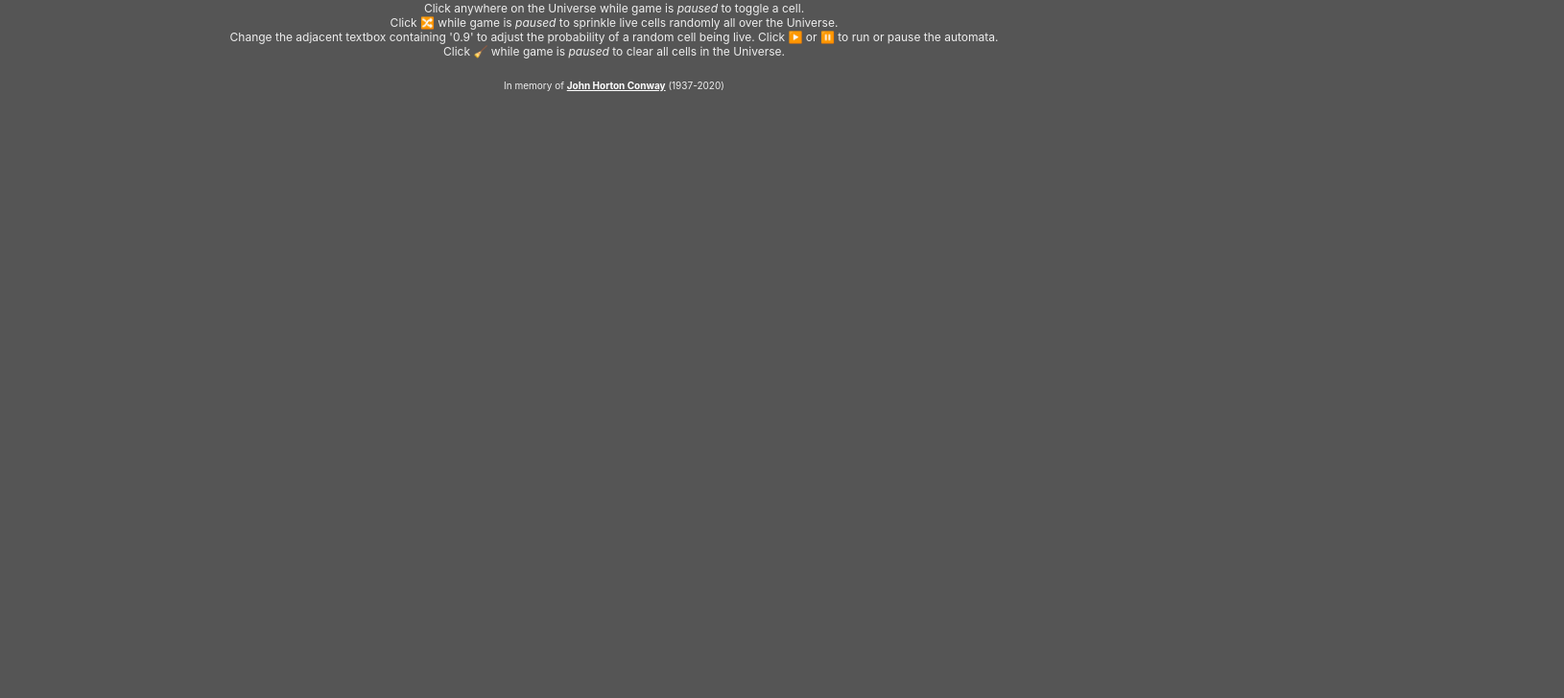
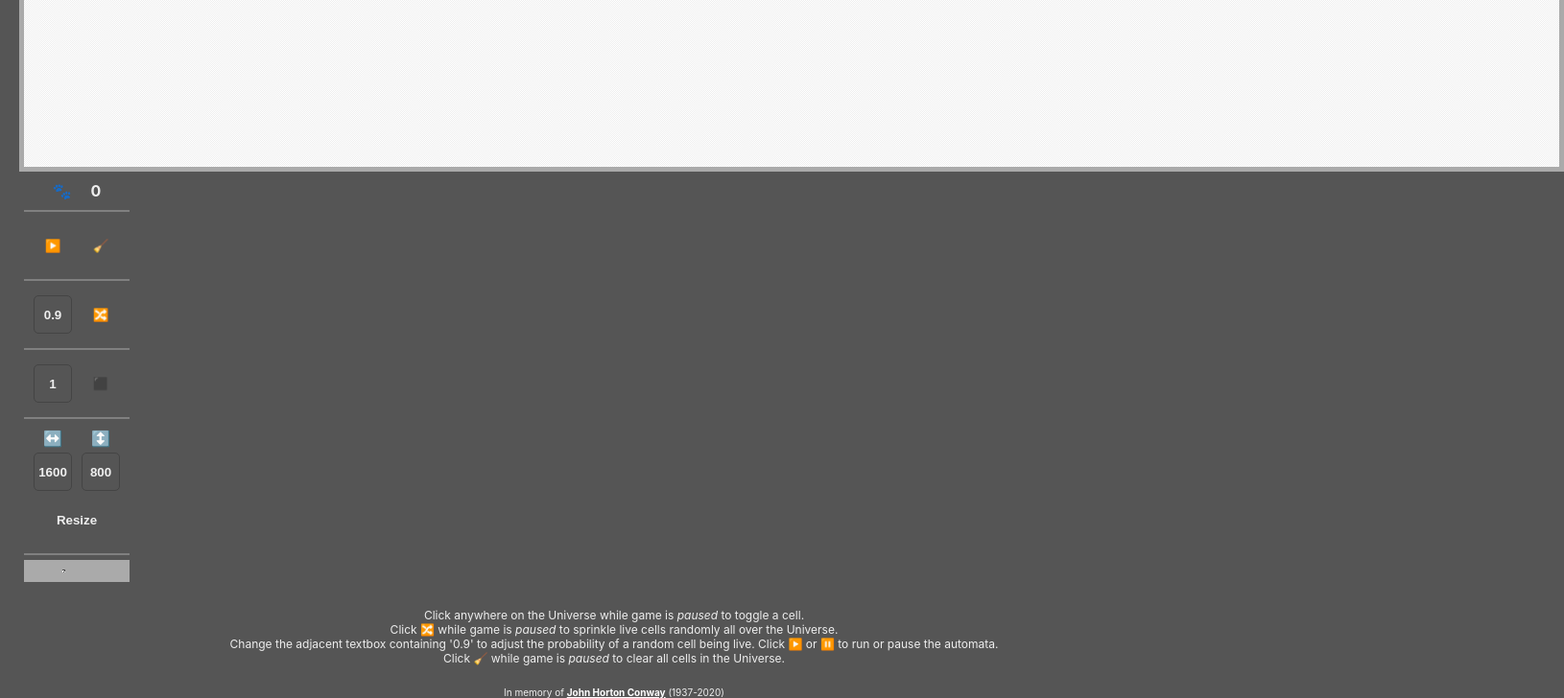
Before and after one commit to sampathsris/game-of-life-original, a React (Create React App) app: page / in a window 1280 px wide. Shown: the part 641-1369 px from the top of the page at 96% size, 1630 px wide, since content can reach past the window. Before the commit the page ends 800 px from the top, so only its background shows below. Built offline with nearby package versions, Linux system fonts and the light colour scheme.

Commit message:
Added cell resizing.

```diff
--- a/src/App.css
+++ b/src/App.css
@@ -33,7 +33,8 @@ body {
   text-align: center;
 }
 
-#buttons, #steps-container, #randomizer, #resizer, #footer {
+#buttons, #steps-container, #randomizer,
+#cellsizer, #resizer, #footer {
   padding: 5px;
   padding-bottom: 10px;
   margin: 5px;
@@ -50,7 +51,8 @@ body {
 }
 
 #run, #clear, #steps, #steps-lbl,
-#random, #threshold, #resize, #columns, #rows {
+#random, #setcellsize, #threshold,
+#cellsize, #resize, #columns, #rows {
   width: 40px;
   height: 40px;
   margin: 5px;
@@ -61,13 +63,13 @@ body {
   font-weight: bold;
 }
 
-#columns, #rows, #threshold {
+#columns, #rows, #threshold, #cellsize {
   border: 1px solid #444444;
   box-sizing: border-box;
   border-radius: 5px;
 }
 
-#run, #clear, #steps-lbl,
+#run, #clear, #steps-lbl, #setcellsize,
 #random, #resize, #columns-lbl, #rows-lbl {
   user-select: none;
 }
@@ -86,7 +88,7 @@ body {
   opacity: 0.5;
 }
 
-#threshold, #columns, #rows {
+#threshold, #columns, #rows, #cellsize {
   padding: 0;
   text-align: center;
 }
--- a/src/App.js
+++ b/src/App.js
@@ -3,8 +3,9 @@ import React, { useState, useEffect, useRef } from 'react';
 import { connect } from 'react-redux';
 import ReactGA from 'react-ga';
 import { CELLWIDTH } from './constants';
-import { TILING, toggleRunning, toggleCell, clear, randomize, resize } from './automata';
+import { TILING, toggleRunning, toggleCell, clear, randomize, setCellSize, resize } from './automata';
 import './App.css';
+import { createTimedFunction } from './util';
 
 function Canvas({
     width,
@@ -72,6 +73,7 @@ function Board({
     columns,
     rows,
     cells,
+    cellSize = CELLWIDTH,
     toggleCell,
 }) {
     const draw = (ctx) => {
@@ -81,24 +83,24 @@ function Board({
 
                 if (cellColor) {
                     ctx.fillStyle = cellColor;
-                    ctx.fillRect(j * CELLWIDTH, i * CELLWIDTH, CELLWIDTH, CELLWIDTH);
+                    ctx.fillRect(j * cellSize, i * cellSize, cellSize, cellSize);
                 } else {
                     const evenRow = !(i % 2);
                     const evenColumn = !(j % 2);
                     const shade = (evenColumn && evenRow) || (!evenColumn && !evenRow);
                     ctx.fillStyle = shade ? '#eeeeee' : '#ffffff';
-                    ctx.fillRect(j * CELLWIDTH, i * CELLWIDTH, CELLWIDTH, CELLWIDTH);
+                    ctx.fillRect(j * cellSize, i * cellSize, cellSize, cellSize);
                 }
             }
         }
     };
 
-    const width = columns * CELLWIDTH;
-    const height = rows * CELLWIDTH;
+    const width = columns * cellSize;
+    const height = rows * cellSize;
 
     const handleClick = ({ normX, normY }) => {
-        const row = Math.floor(normX / CELLWIDTH);
-        const col = Math.floor(normY / CELLWIDTH);
+        const row = Math.floor(normX / cellSize);
+        const col = Math.floor(normY / cellSize);
         toggleCell(col * columns + row);
     }
 
@@ -107,7 +109,8 @@ function Board({
             <Canvas
                 className="board-canvas"
                 width={width} height={height}
-                draw={draw} handleClick={handleClick}
+                draw={createTimedFunction('DRAW', draw)}
+                handleClick={handleClick}
             />
         </div>
     );
@@ -123,6 +126,8 @@ function App({
     toggleCell,
     clear,
     randomize,
+    cellSize,
+    setCellSize,
     resize
 }) {
     useEffect(() => {
@@ -133,12 +138,13 @@ function App({
     return (
         <div id="app">
             <div id="grid">
-                <Board {...{ columns, rows, cells, toggleCell }} />
+                <Board {...{ columns, rows, cells, cellSize, toggleCell }} />
             </div>
             <div id="controls">
                 <StepsIndicator {...{ steps }} />
                 <Buttons {...{ running, toggleRunning, clear}} />
                 <Randomizer {...{ running, randomize }} />
+                <CellSizer {...{running, cellSize, setCellSize}} />
                 <Resizer {...{ columns, rows, running, resize }} />
                 <Footer />
             </div>
@@ -188,10 +194,26 @@ function Randomizer({
 
     return (
         <div id="randomizer">
+            <input id="threshold" type="text" value={threshold} onChange={e => setThreshold(e.target.value)} />
             <button id="random" onClick={() => randomize(threshold)} className={running ? 'disabled-button' : ''} title="Randomize">
                 <span role="img" aria-label="Randomize">🔀</span>
             </button>
-            <input id="threshold" type="text" value={threshold} onChange={e => setThreshold(e.target.value)} />
+        </div>
+    );
+}
+
+function CellSizer({
+    cellSize,
+    setCellSize,
+}) {
+    const [size, setSize] = useState(cellSize);
+
+    return (
+        <div id="cellsizer">
+            <input id="cellsize" type="text" value={size} onChange={e => setSize(e.target.value)} />
+            <button id="setcellsize" onClick={() => setCellSize(size)} title="Set Cell Size">
+                <span role="img" aria-label="Set Cell Size">⬛</span>
+            </button>
         </div>
     );
 }
@@ -266,7 +288,8 @@ export default connect(
         columns: state.columns,
         cells: state.cells,
         steps: state.steps,
-        running: state.running
+        running: state.running,
+        cellSize: state.cellSize,
     }),
-    { toggleRunning, toggleCell, clear, randomize, resize }
+    { toggleRunning, toggleCell, clear, randomize, setCellSize, resize }
 )(App);
--- a/src/automata.js
+++ b/src/automata.js
@@ -1,3 +1,4 @@
+import { createTimedFunction } from "./util";
 
 export const LIVE = 1;
 const DEAD = 0;
@@ -25,6 +26,7 @@ const TOGGLE_RUNNING = 'TOGGLE_RUNNING';
 const TOGGLE_CELL = 'TOGGLE_CELL';
 const CLEAR = 'CLEAR';
 const RANDOM = 'RANDOM';
+const SET_CELL_SIZE = 'SET_CELL_SIZE';
 const RESIZE = 'RESIZE';
 
 export function evolve() {
@@ -59,6 +61,13 @@ export function randomize(threshold) {
     }
 }
 
+export function setCellSize(cellSize) {
+    return {
+        type: SET_CELL_SIZE,
+        cellSize
+    }
+}
+
 export function resize(columns, rows) {
     return {
         type: RESIZE,
@@ -83,7 +92,7 @@ export const TILING = {
     coloringFunction: value => value === LIVE ? '#444444' : null
 }
 
-export default function createAutomataReducer (columns, rows) {
+export default function createAutomataReducer (columns, rows, cellSize) {
     const nextGenMapper = (cell, neighbors) => {
         let liveNeighbors = neighbors.map(
             neighbor => typeof neighbor === 'undefined' ? 0 : neighbor
@@ -100,14 +109,15 @@ export default function createAutomataReducer (columns, rows) {
         }
     };
 
-    return (state, action) => {
+    const reducer = (state, action) => {
         if (typeof state === 'undefined') {
             return {
                 cells: makeCells(columns, rows),
                 running: false,
                 steps: 0,
                 rows,
-                columns
+                columns,
+                cellSize,
             };
         };
 
@@ -146,14 +156,22 @@ export default function createAutomataReducer (columns, rows) {
                     cells: makeCells(state.columns, state.rows, action.threshold)
                 };
 
+            case SET_CELL_SIZE:
+                if (action.cellSize <= 0) return state;
+
+                return {
+                    ...state,
+                    cellSize: action.cellSize,
+                };
+
             case RESIZE:
                 if (running) return state;
 
                 if (state.rows === action.rows && state.columns === action.columsn) return state;
 
                 return {
+                    ...state,
                     cells: makeCells(action.columns, action.rows),
-                    running: false,
                     steps: 0,
                     rows: action.rows,
                     columns: action.columns
@@ -222,4 +240,6 @@ export default function createAutomataReducer (columns, rows) {
                 return state;
         }
     };
+
+    return createTimedFunction('REDUCER', reducer);
 };
--- a/src/constants.js
+++ b/src/constants.js
@@ -1,4 +1,4 @@
 
-export const COLUMNS = 60;
-export const ROWS = 60;
-export const CELLWIDTH = 10;
+export const COLUMNS = 1600;
+export const ROWS = 800;
+export const CELLWIDTH = 1;
--- a/src/index.js
+++ b/src/index.js
@@ -3,16 +3,16 @@ import ReactDOM from 'react-dom';
 import './index.css';
 import App from './App';
 import * as serviceWorker from './serviceWorker';
-import { COLUMNS, ROWS } from './constants';
+import { CELLWIDTH, COLUMNS, ROWS } from './constants';
 
 import { createStore } from 'redux';
 import { Provider } from 'react-redux';
 import createAutomataReducer, { evolve } from './automata';
 
-const automataReducer = createAutomataReducer(COLUMNS, ROWS);
+const automataReducer = createAutomataReducer(COLUMNS, ROWS, CELLWIDTH);
 const store = createStore(automataReducer);
 
-setInterval(() => store.dispatch(evolve()), 200);
+setInterval(() => store.dispatch(evolve()), 0);
 
 ReactDOM.render(
   <React.StrictMode>
--- /dev/null
+++ b/src/util.js
@@ -0,0 +1,15 @@
+export function createTimedFunction(label, fn) {
+    let totalTime = 0;
+    let totalRuns = 0;
+
+    return (...params) => {
+        const start = performance.now();
+        const ret = fn(...params);
+        const end = performance.now();
+        const time = end - start;
+        totalTime += time;
+        totalRuns += 1;
+        console.log(`${label}>> last run: ${time}, average: ${totalTime / totalRuns}`);
+        return ret;
+    };
+}
```
